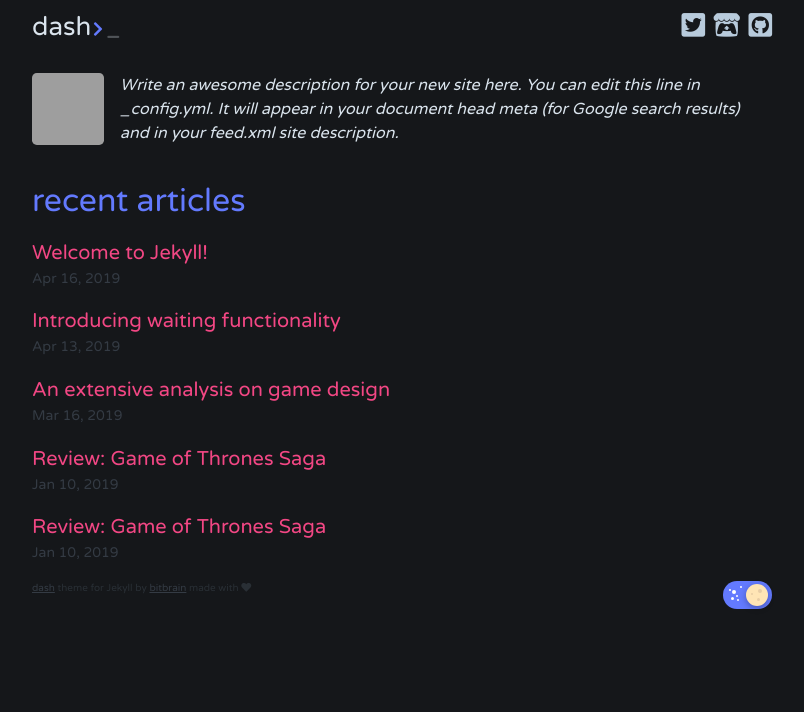
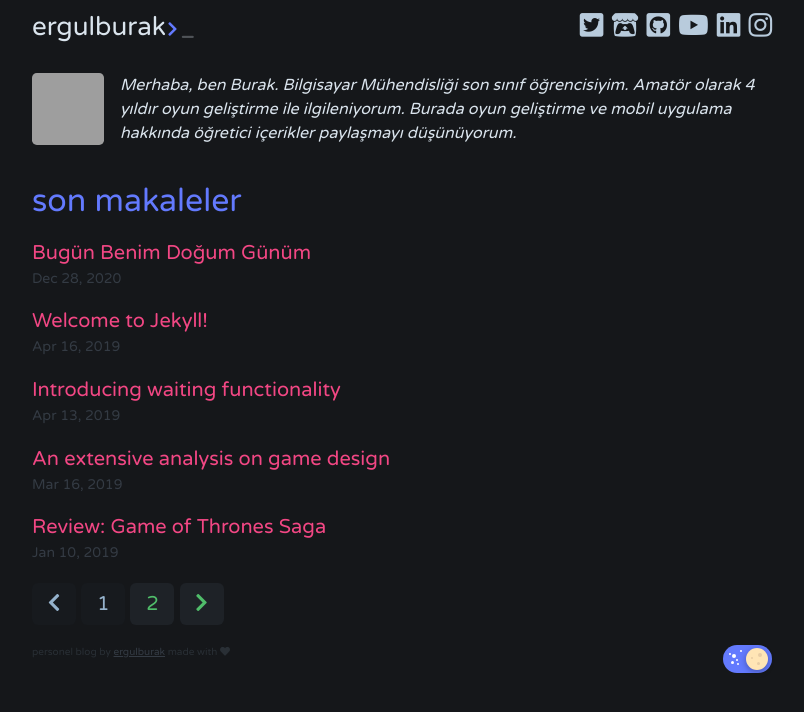
Before and after one commit to ergulburak/blog-dash, a Jekyll site: the page built from index.html, in a window 1280 px wide. Shown: the top 712 px of the page, without its empty margins (238-1042 px from the left). Built offline with Jekyll 4.4.1, drawn with Linux system fonts in a browser that asks for light colours; the list of posts is cut into pages by our own code; grey boxes are pictures that could not be loaded.

Commit message:
türkçeleştirme yapıldı.

```diff
--- a/Gemfile
+++ b/Gemfile
@@ -3,5 +3,6 @@ source "https://rubygems.org"
 gem "liquid-md5"
 gem "jekyll-tagging"
 gem "kramdown-parser-gfm"
+gem 'wdm', '>= 0.1.0' if Gem.win_platform?
 
 gemspec
--- a/_config.yml
+++ b/_config.yml
@@ -1,10 +1,10 @@
-title: dash
+title: ergulburak
 author: GitHub User
-email: miguel-gonzalez@gmx.de
+email: burakcan41@gmail.com
 description: > # this means to ignore newlines until "show_exerpts:"
-  Write an awesome description for your new site here. You can edit this
-  line in _config.yml. It will appear in your document head meta (for
-  Google search results) and in your feed.xml site description.
+  Merhaba, ben Burak. Bilgisayar Mühendisliği son sınıf öğrencisiyim.
+  Amatör olarak 4 yıldır oyun geliştirme ile ilgileniyorum. Burada oyun
+  geliştirme ve mobil uygulama hakkında öğretici içerikler paylaşmayı düşünüyorum.
 show_excerpts: false # set to true to show excerpts on the homepage
 
 paginate: 5
@@ -20,20 +20,29 @@ dash:
   date_format: "%b %-d, %Y"
 
   disqus:
-    shortname: bitbrain-github-io
+    shortname: ergulburak-github-io
 
   # generate social links in footer
   # supported colors: green, red, orange, blue, cyan, pink, teal, yellow, indigo, purple
   social_links:
-    - url: https://twitter.com/bitbrain_
+    - url: https://twitter.com/BurakERGUL_
       icon: twitter-square
       color: cyan
-    - url: https://bitbrain.itch.io
+    - url: https://lugreb.itch.io
       icon: itch-io
       color: red
-    - url: https://github.com/bitbrain
+    - url: https://github.com/ergulburak
       icon: github-square
       color: purple
+    - url: https://www.youtube.com/channel/UCsPgp8dgYeAL8ar4BAOFEEg
+      icon: youtube
+      color: red
+    - url: https://www.linkedin.com/in/lugreb/
+      icon: linkedin
+      color: blue
+    - url: https://www.instagram.com/burake41/
+      icon: instagram
+      color: orange
 
   show_author: true
 
--- a/_includes/footer.html
+++ b/_includes/footer.html
@@ -1,6 +1,6 @@
 <footer class="site-footer">
   <div class="wrapper">
-    <div class="credits"><a href="https://github.com/bitbrain/jekyll-dash">dash</a> theme for Jekyll by <a href="https://github.com/bitbrain">bitbrain</a> made with <i class="fas fa-heart"></i>
+    <div class="credits">personel blog by <a href="https://github.com/ergulburak">ergulburak</a> made with <i class="fas fa-heart"></i>
       {%- include theme-toggle.html -%}
     </div>
   </div>
--- a/_includes/tagcloud.html
+++ b/_includes/tagcloud.html
@@ -2,7 +2,7 @@
 {% if site.plugins contains "jekyll/tagging" %}
 {% assign size = site | tag_cloud | size %}
   {% if size != 0 %}
-  <h2>all tags</h2>
+  <h2>bütün etiketler</h2>
   <div class="tag-cloud">{{ site | tag_cloud }}</div>
   {% endif %}
 {% endif %}
--- a/_layouts/home.html
+++ b/_layouts/home.html
@@ -6,7 +6,7 @@ layout: default
 {% endunless %}
 {% assign posts_count = paginator.posts | size %}
 {% if posts_count > 0 %}
-<h1>recent articles</h1>
+<h1>son makaleler</h1>
     <div class="post-links">
       {% for post in paginator.posts %}
         <div class="post-link-wrapper">
--- a/_layouts/tag_page.html
+++ b/_layouts/tag_page.html
@@ -4,7 +4,7 @@ layout: default
 {% unless site.dash.show_author == false %}
   {% include author.html %}
 {% endunless %}
-<h1 class="post-title">articles tagged with <a class="tag" href="/tag/{{ page.tag }}/">{{ page.tag }}</a></h1>
+<h1 class="post-title"><a class="tag" href="/tag/{{ page.tag }}/">{{ page.tag }}</a>ile etiketlenmiş makaleler</h1>
   <div class="post-links">
   {% for post in site.posts %}
   {% for tag in post.tags %}
```
Also changed, not shown: other parts of _layouts/home.html (+1 -1 lines), _posts/2020-12-28-dogum-gunum.md (added, +10 -0 lines), assets/favicon.png, jekyll-dash.gemspec.
